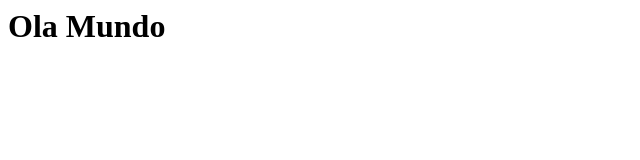
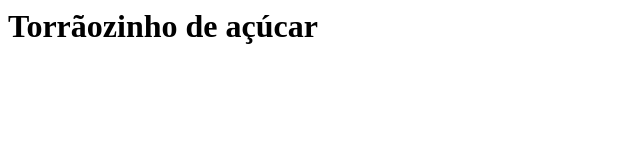
Before and after one commit to Gignacio/Aula_DevOps, a plain HTML site: page index.html in a window 1280 px wide. Shown: the whole page, without its empty margins (0-640 px from the left). Drawn offline with Linux system fonts and the light colour scheme.

Commit message:
Update index.html

```diff
--- a/index.html
+++ b/index.html
@@ -1 +1 @@
-<h1> Ola Mundo </h1>
+<h1> Torrãozinho de açúcar </h1>
```
